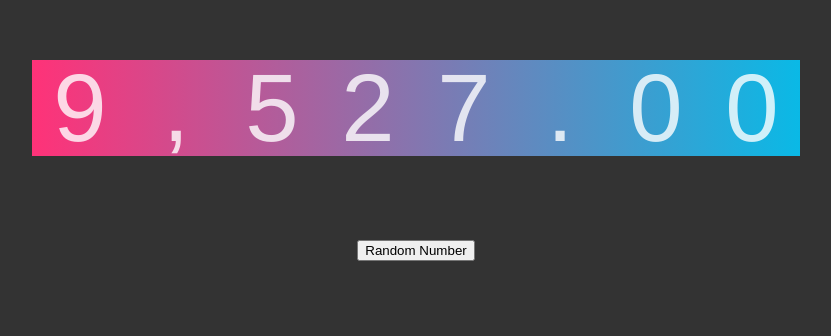
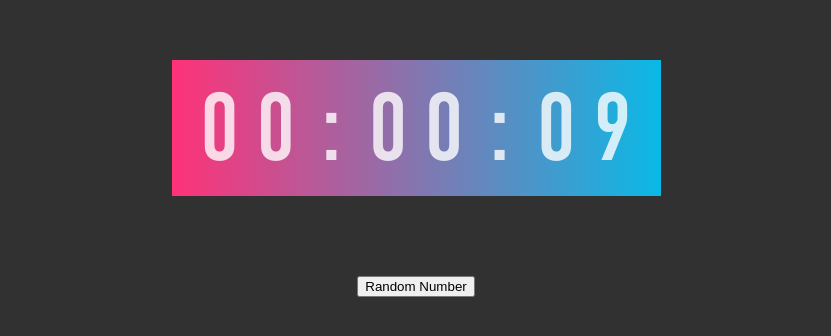
Before and after one commit to xiaoluoboding/vue-digit-animation, a Vue app: page / in a window 1280 px wide. Shown: the part 180-516 px from the top of the page, without its empty margins (224-1055 px from the left). Built offline with nearby package versions, Linux system fonts and the light colour scheme.

Commit message:
feat: create colon time / local date formatter

```diff
--- a/src/App.vue
+++ b/src/App.vue
@@ -2,9 +2,12 @@
   <div class="main">
     <DigitalGyro
       animation="slide"
-      format="0,0.00"
-      :stagger="true"
+      format="HHmmss"
+      useEase="Linear"
+      :stagger="false"
       :digit="digit"
+      :gutter="8"
+      :duration="666"
     />
     <div class="operation">
       <button @click="randomNumber">Random Number</button>
@@ -14,26 +17,23 @@
 
 <script lang="ts">
 import { defineComponent, ref, onMounted, onBeforeUnmount } from 'vue'
-import DigitalGyro from './components/DigitalGyro.vue'
 
 export default defineComponent({
   name: 'App',
-  components: {
-    DigitalGyro
-  },
   setup() {
     const digit = ref(9527)
     let timer: number
 
     const randomNumber = () => {
       // digit.value = Math.floor(Math.random() * Math.floor(1000000))
-      digit.value = parseFloat(Math.floor(Math.random() * Math.floor(1000000)) + Math.random().toFixed(4))
+      // digit.value = parseFloat(Math.floor(Math.random() * Math.floor(10000000)) + Math.random().toFixed(4))
+      digit.value = Math.floor(new Date().getTime())
     }
 
     // onMounted(() => {
     //   timer = setInterval(() => {
     //     randomNumber()
-    //   }, 3333)
+    //   }, 1000)
     // })
 
     // onBeforeUnmount(() => {
@@ -50,14 +50,14 @@ export default defineComponent({
 
 <style lang="scss">
 body {
-  background-color: #333;
+  background-color: #313131;
   font-size: 16px;
 }
 
 #app {
-  font-family: Helvetica, Arial, sans-serif;
+  // font-family: Helvetica, Arial, sans-serif;
   // font-family: DS-DIGI, PT-DIN-CC, Helvetica, Arial, sans-serif;
-  // font-family: PT-DIN-CC, DS-DIGI, Helvetica, Arial, sans-serif;
+  font-family: PT-DIN-CC, DS-DIGI, Helvetica, Arial, sans-serif;
   -webkit-font-smoothing: antialiased;
   -moz-osx-font-smoothing: grayscale;
   text-align: center;
@@ -66,8 +66,9 @@ body {
 }
 
 .digital-gyro {
-  font-size: 6rem;
+  font-size: 6em;
   background-image: linear-gradient(90deg, #ff3278, #0ab9e6);
+  padding: 20px;
 }
 
 .operation {
--- a/src/components/DigitalGyro.vue
+++ b/src/components/DigitalGyro.vue
@@ -2,7 +2,9 @@
   <div class="digital-gyro">
     <div
       v-for="(item, index) in digits"
-      class="digital-gyro--item"
+      class="digital-gyro__item"
+      :class="`digital-gyro--${ensureDigitClass(item)}`"
+      :style="digitalGyroStyle"
       :key="index"
     >
       <div v-if="isDigit(item)" class="digit" :style="[digitStyle(index)]">
@@ -23,9 +25,11 @@ import {
   defineComponent
 } from 'vue'
 import numeral from 'numeral'
-import '../utils/formatZhNumber'
+
+import { easingMap } from '../utils/index'
 
 type IAnimationType = PropType<'default' | 'slide' | 'countup'>
+type IEaseType = PropType<'Linear' | 'Ease'>
 
 export interface DigitProps {
   el: HTMLElement // the el which component mounted
@@ -33,6 +37,7 @@ export interface DigitProps {
   animation: string // animation type
   duration: number // animation duration in milliseconds (1000)
   stagger: boolean // whether animation display with stagger
+  useEase: string // transition easing function
   format: string // proivde number format use numeral (0,0)
 }
 
@@ -61,6 +66,14 @@ export default defineComponent({
       type: Boolean,
       default: false
     },
+    gutter: {
+      type: Number,
+      default: 0
+    },
+    useEase: {
+      type: String as IEaseType,
+      default: 'Ease'
+    },
     format: {
       type: String,
       default: '0,0'
@@ -79,20 +92,39 @@ export default defineComponent({
       return isNumber(parseInt(val, 10))
     }
 
+    const ensureDigitClass = (val: string): string => {
+      const isWord = /[a-zA-Z]/
+      const isChinese = /[\u4E00-\u9FA5]/
+      const isDigit = /\d/
+
+      if (isWord.test(val)) return 'word'
+      if (isChinese.test(val)) return 'chinese'
+      if (isDigit.test(val)) return 'digit'
+      return 'symbol'
+    }
+
     const digits = computed((): string[] => {
       const digits = numeral(props.digit).format(props.format)
 
       return Array.from(digits)
     })
 
+    const digitalGyroStyle = computed((): object => {
+      return {
+        padding: `0 ${props.gutter}px`
+      }
+    })
+
     const digitStyle = (index: number): object => {
       const digitLength = digitCollection.length - 1
+      const transDuration = `${props.duration + (props.stagger ? 200 : 0) * index}ms`
+      const transEaseFunction = easingMap[props.useEase] || 'ease'
       /**
        * calc formula
        */
       const slideStyle = {
         transform: `translateY(${parseInt(digits.value[index], 10) - digitLength}em)`,
-        transition: `${(props.duration || 1000) + index * (props.stagger ? 200 : 0)}ms`
+        transition: `${transDuration} ${transEaseFunction}`
       }
 
       return slideStyle
@@ -112,7 +144,9 @@ export default defineComponent({
       digits,
       isDigit,
       digitStyle,
-      verticalDigit
+      verticalDigit,
+      digitalGyroStyle,
+      ensureDigitClass
     }
   }
 })
@@ -128,16 +162,25 @@ export default defineComponent({
   // @include digit-styling();
   display: inline-block;
   height: 1em;
-  &--item {
+  &__item {
     display: inline-block;
     height: 1em;
-    width: 1em;
     overflow: hidden;
     // @include digit-item-styling();
   }
 
+  &--digit,
+  &--symbol {
+    width: 1ch;
+  }
+
+  &--word,
+  &--chinese {
+    width: 1em;
+  }
+
   .digit {
-    line-height: 1em;
+    line-height: 1;
     @include animation(slide infinite linear);
   }
 }
--- /dev/null
+++ b/src/components/index.ts
@@ -0,0 +1,16 @@
+import { App } from 'vue'
+import DigitalGyro from './DigitalGyro.vue'
+
+export interface DigitProps {
+  el: HTMLElement // the el which component mounted
+  digit: number // the digit value
+  animation: string // animation type
+  duration: number // animation duration in milliseconds (1000)
+  stagger: boolean // whether animation display with stagger
+  useEase: string // transition easing function
+  format: string // proivde number format use numeral (0,0)
+}
+
+export default (app: App): void => {
+  app.component(DigitalGyro.name, DigitalGyro)
+}
--- a/src/main.ts
+++ b/src/main.ts
@@ -2,5 +2,6 @@ import { createApp } from 'vue'
 import App from './App.vue'
 import '@/assets/fonts/index.scss'
 
+import DigitalGyro from '@/components/index'
 
-createApp(App).mount('#app')
+createApp(App).use(DigitalGyro).mount('#app')
--- /dev/null
+++ b/src/utils/formatColonTime.ts
@@ -0,0 +1,32 @@
+import numeral from 'numeral'
+
+numeral.register('format', 'colonTime', {
+  regexps: {
+    format: /(HHmmss)/,
+    unformat: /(HHmmss)/
+  },
+  format: function(value: number, format: string) {
+    console.log(format)
+    return new Date(value).toTimeString().slice(0, 8)
+  },
+  unformat: function(string: string) {
+    const timeArray = string.split(':')
+    let seconds = 0
+
+    // turn hours and minutes into seconds and add them all up
+    if (timeArray.length === 3) {
+      // hours
+      seconds = seconds + (Number(timeArray[0]) * 60 * 60)
+      // minutes
+      seconds = seconds + (Number(timeArray[1]) * 60)
+      // seconds
+      seconds = seconds + Number(timeArray[2])
+    } else if (timeArray.length === 2) {
+      // minutes
+      seconds = seconds + (Number(timeArray[0]) * 60)
+      // seconds
+      seconds = seconds + Number(timeArray[1])
+    }
+    return Number(seconds)
+  }
+})
--- /dev/null
+++ b/src/utils/formatLocalDate.ts
@@ -0,0 +1,32 @@
+import numeral from 'numeral'
+
+numeral.register('format', 'localDate', {
+  regexps: {
+    format: /YYYY(\/)MM(\/)DD/,
+    unformat: /YYYY(\/)MM(\/)DD/
+  },
+  format: function(value: number, format: string) {
+    // console.log(format)
+    return new Date(value).toLocaleDateString()
+  },
+  unformat: function(string: string) {
+    const timeArray = string.split('/')
+    let seconds = 0
+
+    // turn hours and minutes into seconds and add them all up
+    if (timeArray.length === 3) {
+      // hours
+      seconds = seconds + (Number(timeArray[0]) * 60 * 60)
+      // minutes
+      seconds = seconds + (Number(timeArray[1]) * 60)
+      // seconds
+      seconds = seconds + Number(timeArray[2])
+    } else if (timeArray.length === 2) {
+      // minutes
+      seconds = seconds + (Number(timeArray[0]) * 60)
+      // seconds
+      seconds = seconds + Number(timeArray[1])
+    }
+    return Number(seconds)
+  }
+})
--- /dev/null
+++ b/src/utils/index.ts
@@ -0,0 +1,40 @@
+import '../utils/formatZhNumber'
+import '../utils/formatColonTime'
+import '../utils/formatLocalDate'
+
+export const easingMap = {
+  'Cubic.easeInOut': 'cubic-bezier(0.65, 0, 0.35, 1)',
+  'Cubic.easeIn': 'cubic-bezier(0.32, 0, 0.67, 0)',
+  'Cubic.easeOut': 'cubic-bezier(0.33, 1, 0.68, 1)',
+
+  'Sine.easeIn': 'cubic-bezier(0.12, 0, 0.39, 0)',
+  'Sine.easeOut': 'cubic-bezier(0.61, 1, 0.88, 1)',
+  'Sine.easeInOut': 'cubic-bezier(0.37, 0, 0.63, 1)',
+
+  'Quad.easeIn': 'cubic-bezier(0.11, 0, 0.5, 0)',
+  'Quad.easeOut': 'cubic-bezier(0.5, 1, 0.89, 1)',
+  'Quad.easeInOut': 'cubic-bezier(0.45, 0, 0.55, 1)',
+
+  'Quart.easeIn': 'cubic-bezier(0.5, 0, 0.75, 0)',
+  'Quart.easeOut': 'cubic-bezier(0.25, 1, 0.5, 1)',
+  'Quart.easeInOut': 'cubic-bezier(0.76, 0, 0.24, 1)',
+
+  'Quint.easeIn': 'cubic-bezier(0.64, 0, 0.78, 0)',
+  'Quint.easeOut': 'cubic-bezier(0.22, 1, 0.36, 1)',
+  'Quint.easeInOut': 'cubic-bezier(0.83, 0, 0.17, 1)',
+
+  'Expo.easeIn': 'cubic-bezier(0.7, 0, 0.84, 0)',
+  'Expo.easeOut': 'cubic-bezier(0.16, 1, 0.3, 1)',
+  'Expo.easeInOut': 'cubic-bezier(0.87, 0, 0.13, 1)',
+
+  'Circ.easeIn': 'cubic-bezier(0.55, 0, 1, 0.45)',
+  'Circ.easeOut': 'cubic-bezier(0, 0.55, 0.45, 1)',
+  'Circ.easeInOut': 'cubic-bezier(0.85, 0, 0.15, 1)',
+
+  'Back.easeIn': 'cubic-bezier(0.36, 0, 0.66, -0.56)',
+  'Back.easeOut': 'cubic-bezier(0.34, 1.56, 0.64, 1)',
+  'Back.easeInOut': 'cubic-bezier(0.68, -0.6, 0.32, 1.6)',
+
+  'Linear': 'linear',
+  'Ease': 'ease'
+}
```
